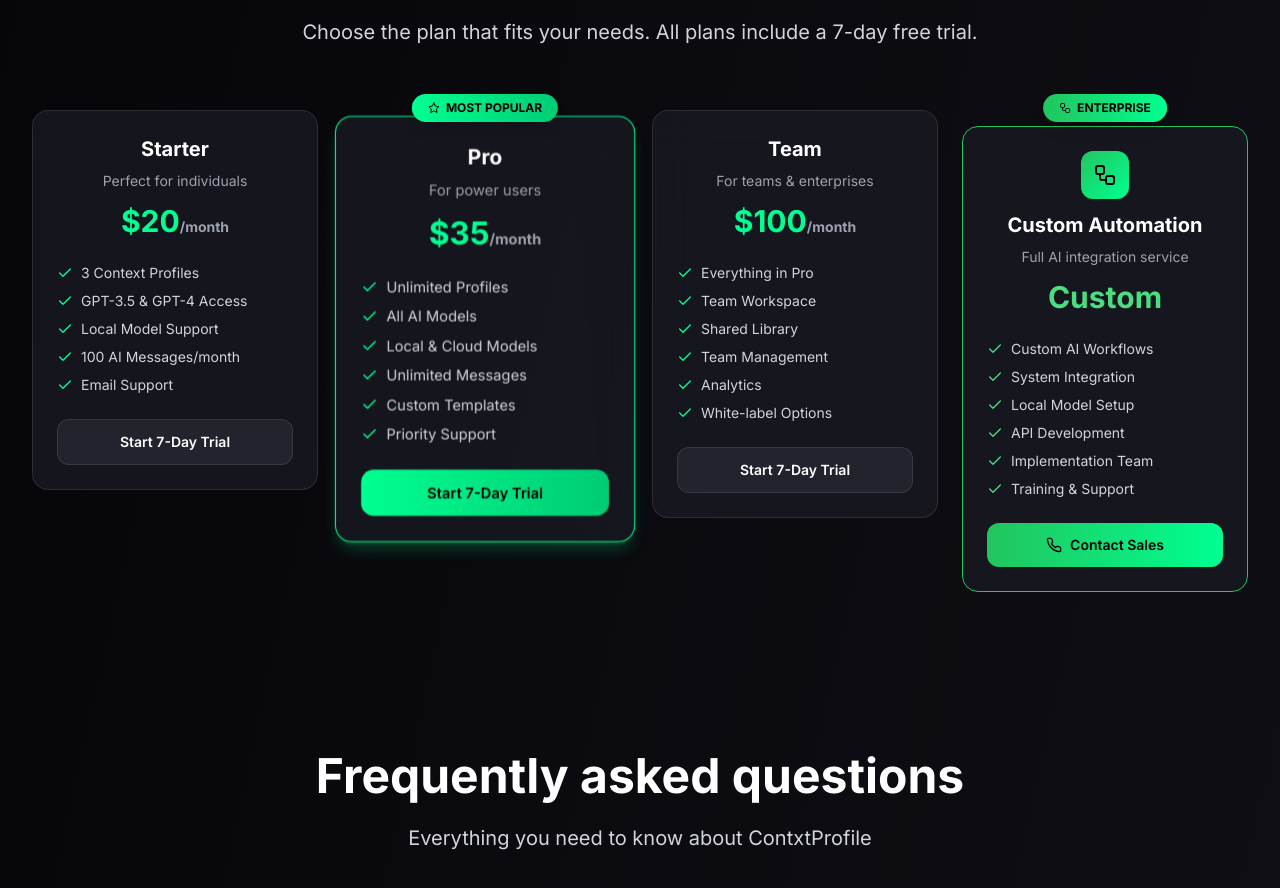
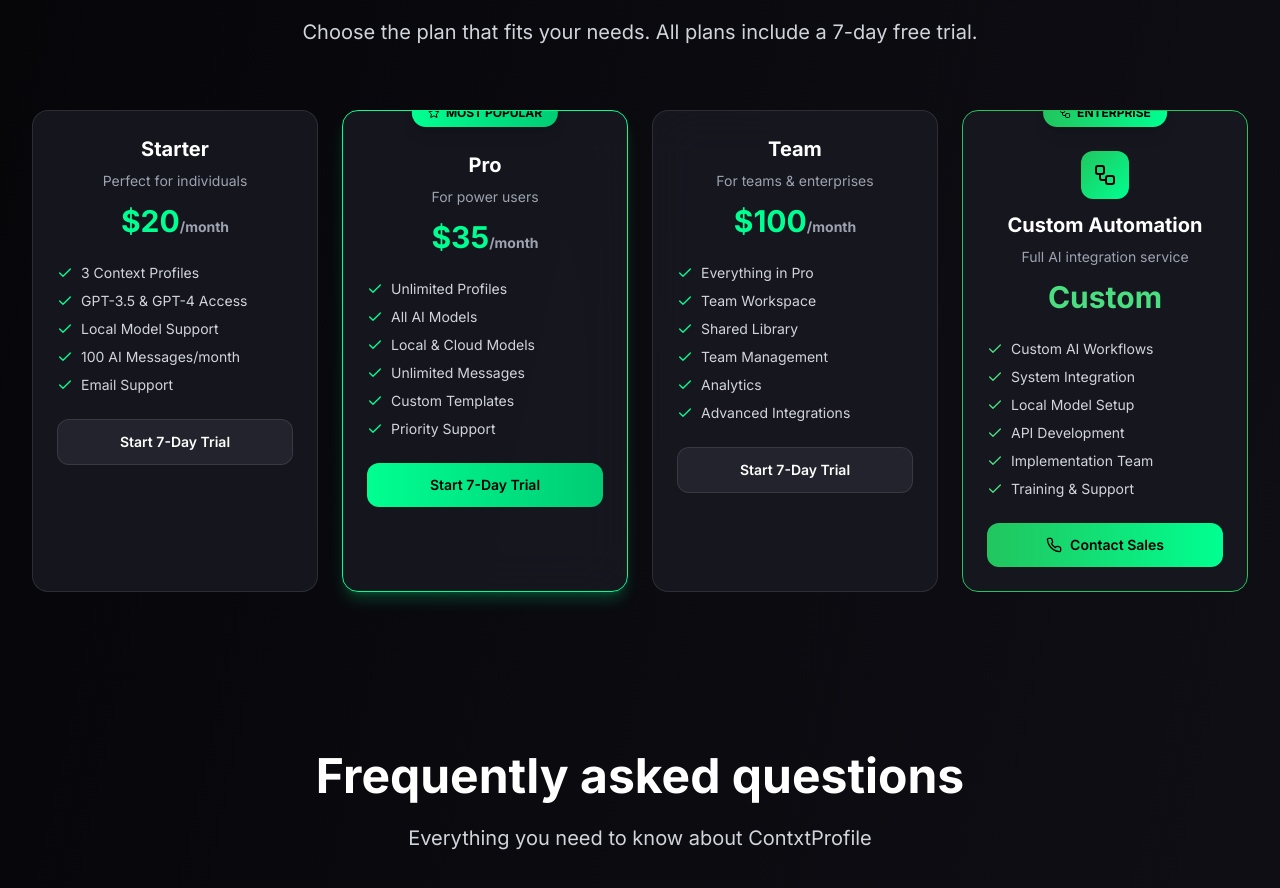
Before and after one commit to stackingcode-afk/contexttesttt, a React (Vite) app: page / in a window 1280 px wide. Shown: the part 2624-3512 px from the top of the page. Built offline with nearby package versions, Linux system fonts and the light colour scheme; no server answers.

Commit message:
Position badges on card top line and remove white label options

```diff
--- a/src/components/Landing/LandingPage.tsx
+++ b/src/components/Landing/LandingPage.tsx
@@ -153,7 +153,7 @@ const LandingPage: React.FC = () => {
         'Shared Library',
         'Team Management',
         'Analytics',
-        'White-label Options'
+        'Advanced Integrations'
       ],
       popular: false,
       cta: 'Start 7-Day Trial',
@@ -482,11 +482,17 @@ const LandingPage: React.FC = () => {
                 initial={{ opacity: 0, y: 30 }}
                 whileInView={{ opacity: 1, y: 0 }}
                 transition={{ delay: index * 0.1 }}
-                className="relative"
+                className={`bg-glass-bg backdrop-blur-xl rounded-2xl border transition-all duration-300 relative overflow-hidden ${
+                  plan.popular
+                    ? 'border-terminal-green shadow-lg shadow-terminal-green/20 scale-105'
+                    : plan.isCustom
+                    ? 'border-green-500'
+                    : 'border-glass-border hover:border-glass-border-hover'
+                }`}
               >
-                {/* Badge positioned OUTSIDE and ABOVE the card - Single line with proper spacing */}
+                {/* Badge positioned ON the top border of the card - Single line */}
                 {plan.popular && (
-                  <div className="absolute -top-4 left-1/2 transform -translate-x-1/2 z-20">
+                  <div className="absolute -top-3 left-1/2 transform -translate-x-1/2 z-20">
                     <div className="bg-gradient-to-r from-terminal-green to-terminal-green-dark text-black px-4 py-1.5 rounded-full text-xs font-bold flex items-center space-x-1.5 shadow-lg whitespace-nowrap">
                       <Star className="w-3 h-3 flex-shrink-0" />
                       <span>MOST POPULAR</span>
@@ -494,9 +500,9 @@ const LandingPage: React.FC = () => {
                   </div>
                 )}
 
-                {/* Enterprise badge positioned OUTSIDE and ABOVE the card - Single line */}
+                {/* Enterprise badge positioned ON the top border of the card - Single line */}
                 {plan.isCustom && (
-                  <div className="absolute -top-4 left-1/2 transform -translate-x-1/2 z-20">
+                  <div className="absolute -top-3 left-1/2 transform -translate-x-1/2 z-20">
                     <div className="bg-gradient-to-r from-green-500 to-terminal-green text-black px-4 py-1.5 rounded-full text-xs font-bold flex items-center space-x-1.5 shadow-lg whitespace-nowrap">
                       <Workflow className="w-3 h-3 flex-shrink-0" />
                       <span>ENTERPRISE</span>
@@ -504,17 +510,9 @@ const LandingPage: React.FC = () => {
                   </div>
                 )}
 
-                {/* Card with consistent padding and proper top margin for badges */}
-                <div className={`bg-glass-bg backdrop-blur-xl rounded-2xl p-6 border transition-all duration-300 ${
-                  plan.popular || plan.isCustom ? 'mt-4' : ''
-                } ${
-                  plan.popular
-                    ? 'border-terminal-green shadow-lg shadow-terminal-green/20 scale-105'
-                    : plan.isCustom
-                    ? 'border-green-500'
-                    : 'border-glass-border hover:border-glass-border-hover'
-                }`}>
-                  <div className="text-center mb-6">
+                {/* Card content with proper padding */}
+                <div className="p-6">
+                  <div className={`text-center mb-6 ${plan.popular || plan.isCustom ? 'mt-4' : ''}`}>
                     {plan.isCustom && (
                       <div className="w-12 h-12 bg-gradient-to-br from-green-500 to-terminal-green rounded-xl flex items-center justify-center mx-auto mb-3">
                         <Workflow className="w-6 h-6 text-black" />
--- a/src/components/Settings/BillingSettings.tsx
+++ b/src/components/Settings/BillingSettings.tsx
@@ -227,11 +227,19 @@ const BillingSettings: React.FC = () => {
                 whileInView={{ opacity: 1, y: 0 }}
                 transition={{ delay: index * 0.1 }}
                 whileHover={!isCurrentPlan ? { scale: 1.02 } : {}}
-                className="relative"
+                className={`bg-card-bg rounded-xl border transition relative overflow-hidden ${
+                  isCurrentPlan
+                    ? 'border-terminal-green shadow-glow'
+                    : plan.popular
+                    ? 'border-terminal-green/50 shadow-lg shadow-terminal-green/20'
+                    : plan.isCustom
+                    ? 'border-green-500/50'
+                    : 'border-border-light hover:border-terminal-green/50'
+                }`}
               >
-                {/* Badge positioned OUTSIDE and ABOVE the card - Single line with proper spacing */}
+                {/* Badge positioned ON the top border of the card - Single line */}
                 {plan.popular && (
-                  <div className="absolute -top-4 left-1/2 transform -translate-x-1/2 z-20">
+                  <div className="absolute -top-3 left-1/2 transform -translate-x-1/2 z-20">
                     <div className="bg-gradient-to-r from-terminal-green to-terminal-green-dark text-black px-4 py-1.5 rounded-full text-xs font-bold font-mono flex items-center space-x-1.5 shadow-lg whitespace-nowrap">
                       <Star className="w-3 h-3 flex-shrink-0" />
                       <span>MOST POPULAR</span>
@@ -239,9 +247,9 @@ const BillingSettings: React.FC = () => {
                   </div>
                 )}
 
-                {/* Enterprise badge positioned OUTSIDE and ABOVE the card - Single line */}
+                {/* Enterprise badge positioned ON the top border of the card - Single line */}
                 {plan.isCustom && (
-                  <div className="absolute -top-4 left-1/2 transform -translate-x-1/2 z-20">
+                  <div className="absolute -top-3 left-1/2 transform -translate-x-1/2 z-20">
                     <div className="bg-gradient-to-r from-green-500 to-terminal-green text-black px-4 py-1.5 rounded-full text-xs font-bold font-mono flex items-center space-x-1.5 shadow-lg whitespace-nowrap">
                       <Workflow className="w-3 h-3 flex-shrink-0" />
                       <span>ENTERPRISE</span>
@@ -249,19 +257,9 @@ const BillingSettings: React.FC = () => {
                   </div>
                 )}
 
-                {/* Card with consistent padding and proper top margin for badges */}
-                <div className={`bg-card-bg rounded-xl p-6 border transition relative overflow-hidden ${
-                  plan.popular || plan.isCustom ? 'mt-4' : ''
-                } ${
-                  isCurrentPlan
-                    ? 'border-terminal-green shadow-glow'
-                    : plan.popular
-                    ? 'border-terminal-green/50 shadow-lg shadow-terminal-green/20'
-                    : plan.isCustom
-                    ? 'border-green-500/50'
-                    : 'border-border-light hover:border-terminal-green/50'
-                }`}>
-                  <div className="text-center mb-8">
+                {/* Card content with proper padding */}
+                <div className="p-6">
+                  <div className={`text-center mb-8 ${plan.popular || plan.isCustom ? 'mt-4' : ''}`}>
                     {plan.isCustom && (
                       <div className="w-16 h-16 bg-gradient-to-br from-green-500 to-terminal-green rounded-lg flex items-center justify-center mx-auto mb-4">
                         <Workflow className="w-8 h-8 text-black" />
--- a/src/services/whopService.ts
+++ b/src/services/whopService.ts
@@ -327,7 +327,7 @@ class WhopService {
     }
   }
 
-  // Get available plans - ONLY CORE PLANS (no duplicate enterprise)
+  // Get available plans - ONLY CORE PLANS (removed white label options)
   getAvailablePlans() {
     return [
       {
@@ -375,7 +375,7 @@ class WhopService {
           'Shared Library',
           'Team Management',
           'Analytics',
-          'White-label Options'
+          'Advanced Integrations'
         ],
         whopPlanId: 'plan_team_monthly_placeholder',
         popular: false,
```
